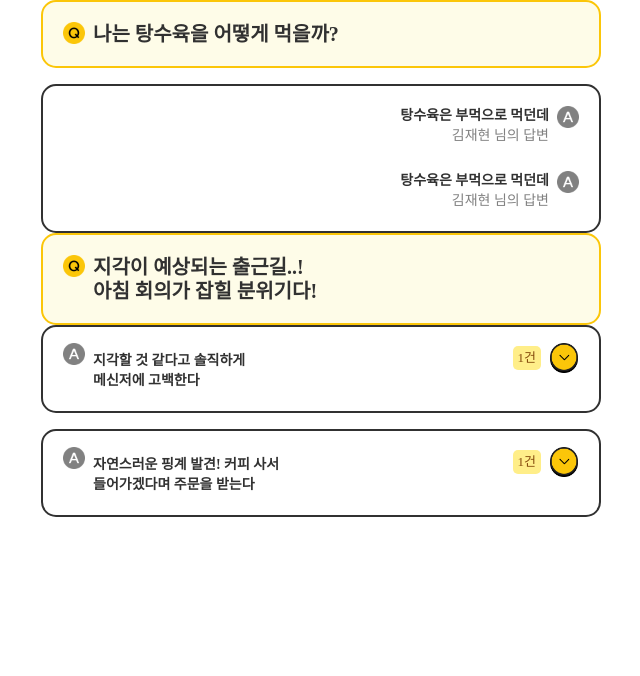
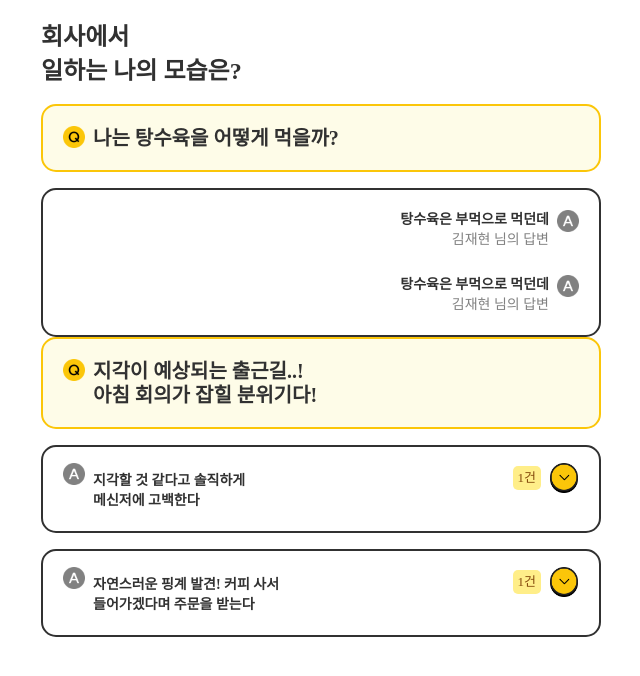
Before and after one commit to TeamQuestionMark/FineMeWeb, a React (Create React App) app: page /result in a window 1280 px wide. Shown: the top 676 px of the page, without its empty margins (319-959 px from the left). Built offline with nearby package versions, Linux system fonts and the light colour scheme.

Commit message:
feat: MultipleChoiceResult, SubjectiveResult 컴포넌트
AnswerBox + Question 컴포넌트를 Result 컴포넌트로 통합

```diff
--- a/src/components/Layout/PageLayout.tsx
+++ b/src/components/Layout/PageLayout.tsx
@@ -2,7 +2,7 @@ import { GLOBAL_PADDING_X } from '@/themes/layout';
 import styled from 'styled-components';
 
 const PageLayout = styled.div`
-  padding: 0 ${GLOBAL_PADDING_X}px;
+  padding: 20px ${GLOBAL_PADDING_X}px 0;
 `;
 
 export default PageLayout;
--- a/src/components/StageResult/MultipleAnswerBox.tsx
+++ /dev/null
@@ -1,27 +0,0 @@
-import styled from 'styled-components';
-import ChoiceResultAccordion from './ChoiceResultAccordion';
-
-const StyledMultipleAnswerBox = styled.ol`
-  display: flex;
-  flex-direction: column;
-  row-gap: 16px;
-`;
-interface MultipleAnswerBoxProps {}
-const MultipleAnswerBox: React.FC<MultipleAnswerBoxProps> = ({}) => {
-  return (
-    <StyledMultipleAnswerBox>
-      <ChoiceResultAccordion
-        content={`지각할 것 같다고 솔직하게
-메신저에 고백한다`}
-        nicknames={['김재현']}
-      />
-      <ChoiceResultAccordion
-        content={`자연스러운 핑계 발견! 커피 사서
-들어가겠다며 주문을 받는다`}
-        nicknames={['김재현']}
-      />
-    </StyledMultipleAnswerBox>
-  );
-};
-
-export default MultipleAnswerBox;
--- /dev/null
+++ b/src/components/StageResult/MultipleChoiceResult.tsx
@@ -0,0 +1,35 @@
+import styled from 'styled-components';
+import ChoiceResultAccordion from './ChoiceResultAccordion';
+import QuestionBox from './QuestionBox';
+
+const StyledMultipleChoiceResult = styled.ol`
+  display: flex;
+  flex-direction: column;
+  row-gap: 16px;
+`;
+interface MultipleChoiceResultProps {
+  questionTitle: string;
+}
+const MultipleChoiceResult: React.FC<MultipleChoiceResultProps> = ({
+  questionTitle,
+}) => {
+  return (
+    <div>
+      <QuestionBox questionTitle={questionTitle} />
+      <StyledMultipleChoiceResult>
+        <ChoiceResultAccordion
+          content={`지각할 것 같다고 솔직하게
+메신저에 고백한다`}
+          nicknames={['김재현']}
+        />
+        <ChoiceResultAccordion
+          content={`자연스러운 핑계 발견! 커피 사서
+들어가겠다며 주문을 받는다`}
+          nicknames={['김재현']}
+        />
+      </StyledMultipleChoiceResult>
+    </div>
+  );
+};
+
+export default MultipleChoiceResult;
--- a/src/components/StageResult/QuestionBox.tsx
+++ b/src/components/StageResult/QuestionBox.tsx
@@ -15,6 +15,7 @@ const StyledQuestionBox = styled.div`
   border-radius: 15px;
   border: 2px solid ${COLORS.brandColor400};
   background: ${COLORS.brandColor50};
+  margin-bottom: 16px;
 `;
 
 const IconQ = styled.div`
--- a/src/components/StageResult/SubjectiveAnswerBox.tsx
+++ b/src/components/StageResult/SubjectiveResult.tsx
@@ -2,8 +2,9 @@ import { COLORS } from '@/themes/colors';
 import styled from 'styled-components';
 import IconAnswer from '@/assets/icons/AnswerBox/icon-answer@3x.png';
 import { Body1, Body2 } from '../Typography';
+import QuestionBox from './QuestionBox';
 
-const StyledSubjectiveAnswerBox = styled.ol`
+const StyledSubjectiveResult = styled.ol`
   display: flex;
   flex-direction: column;
   row-gap: 25px;
@@ -42,14 +43,21 @@ const Answer: React.FC<AnswerProps> = ({ answer, nickname }) => {
   );
 };
 
-interface SubjectiveAnswerBoxProps {}
-const SubjectiveAnswerBox: React.FC<SubjectiveAnswerBoxProps> = ({}) => {
+interface SubjectiveResultProps {
+  questionTitle: string;
+}
+const SubjectiveResult: React.FC<SubjectiveResultProps> = ({
+  questionTitle,
+}) => {
   return (
-    <StyledSubjectiveAnswerBox>
-      <Answer answer="탕수육은 부먹으로 먹던데" nickname="김재현" />
-      <Answer answer="탕수육은 부먹으로 먹던데" nickname="김재현" />
-    </StyledSubjectiveAnswerBox>
+    <div>
+      <QuestionBox questionTitle={questionTitle} />
+      <StyledSubjectiveResult>
+        <Answer answer="탕수육은 부먹으로 먹던데" nickname="김재현" />
+        <Answer answer="탕수육은 부먹으로 먹던데" nickname="김재현" />
+      </StyledSubjectiveResult>
+    </div>
   );
 };
 
-export default SubjectiveAnswerBox;
+export default SubjectiveResult;
--- a/src/pages/Result/ResultPage.tsx
+++ b/src/pages/Result/ResultPage.tsx
@@ -1,26 +1,24 @@
 import PageLayout from '@/components/Layout/PageLayout';
-import MultipleAnswerBox from '@/components/StageResult/MultipleAnswerBox';
-import QuestionBox from '@/components/StageResult/QuestionBox';
-import SubjectiveAnswerBox from '@/components/StageResult/SubjectiveAnswerBox';
+import MultipleChoiceResult from '@/components/StageResult/MultipleChoiceResult';
+import SubjectiveResult from '@/components/StageResult/SubjectiveResult';
+import { Headline2 } from '@/components/Typography';
+import renderMultiLineText from '@/utils/renderMultiLineText';
 import styled from 'styled-components';
 
-const StyledResultWrapper = styled.div`
-  > :first-child {
-    margin-bottom: 16px;
-  }
-`;
+const StyledResultWrapper = styled.div``;
 const ResultPage = () => {
   return (
     <PageLayout>
+      <Headline2 style={{ marginBottom: '16px' }}>
+        {renderMultiLineText(`회사에서
+일하는 나의 모습은?`)}
+      </Headline2>
       <StyledResultWrapper>
-        <QuestionBox questionTitle="나는 탕수육을 어떻게 먹을까?" />
-        <SubjectiveAnswerBox />
-
-        <QuestionBox
+        <SubjectiveResult questionTitle="나는 탕수육을 어떻게 먹을까?" />
+        <MultipleChoiceResult
           questionTitle={`지각이 예상되는 출근길..!
 아침 회의가 잡힐 분위기다!`}
         />
-        <MultipleAnswerBox />
       </StyledResultWrapper>
     </PageLayout>
   );
```
